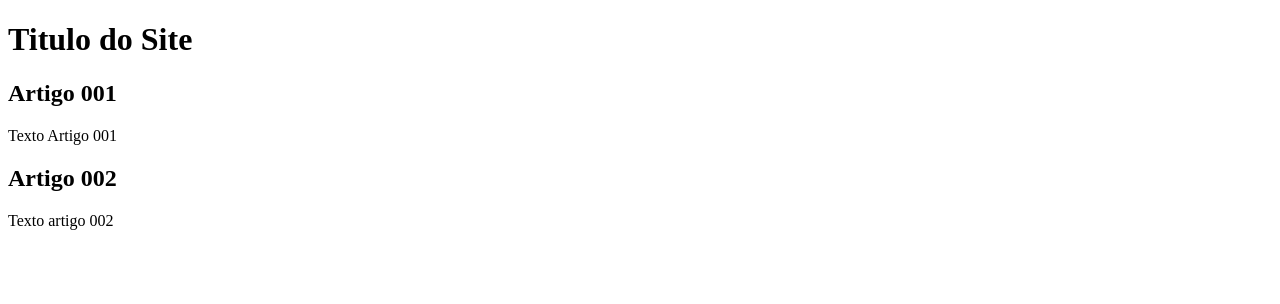
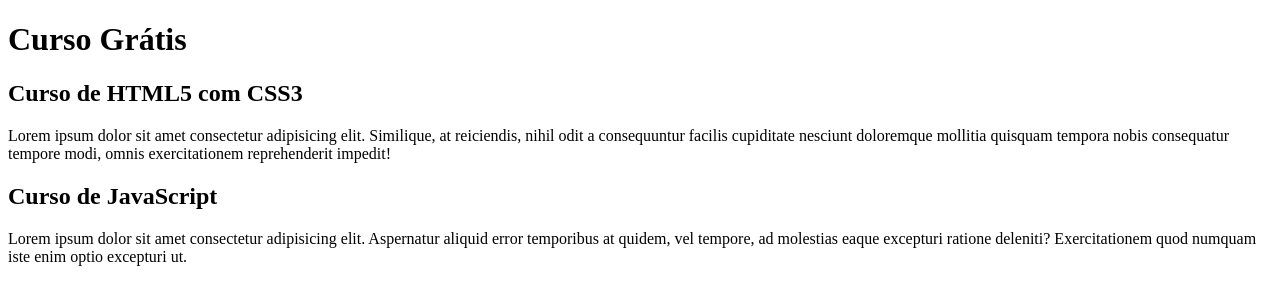
Before and after one commit to jeanaparecido/projeto-site, a plain HTML site: page index.html in a window 1280 px wide. Drawn offline with Linux system fonts and the light colour scheme.

Commit message:
comecei a escrever o conteúdo

```diff
--- a/index.html
+++ b/index.html
@@ -9,15 +9,15 @@
 <body>
     <main>
         <header>
-            <h1>Titulo do Site</h1>
+            <h1>Curso Grátis</h1>
         </header>
         <article>
-            <h2>Artigo 001</h2>
-            <p>Texto Artigo 001</p>
+            <h2>Curso de HTML5 com CSS3</h2>
+            <p>Lorem ipsum dolor sit amet consectetur adipisicing elit. Similique, at reiciendis, nihil odit a consequuntur facilis cupiditate nesciunt doloremque mollitia quisquam tempora nobis consequatur tempore modi, omnis exercitationem reprehenderit impedit!</p>
         </article>
         <article>
-            <h2>Artigo 002</h2>
-            <p>Texto artigo 002</p>
+            <h2>Curso de JavaScript</h2>
+            <p>Lorem ipsum dolor sit amet consectetur adipisicing elit. Aspernatur aliquid error temporibus at quidem, vel tempore, ad molestias eaque excepturi ratione deleniti? Exercitationem quod numquam iste enim optio excepturi ut.</p>
         </article>
     </main>
 
```
